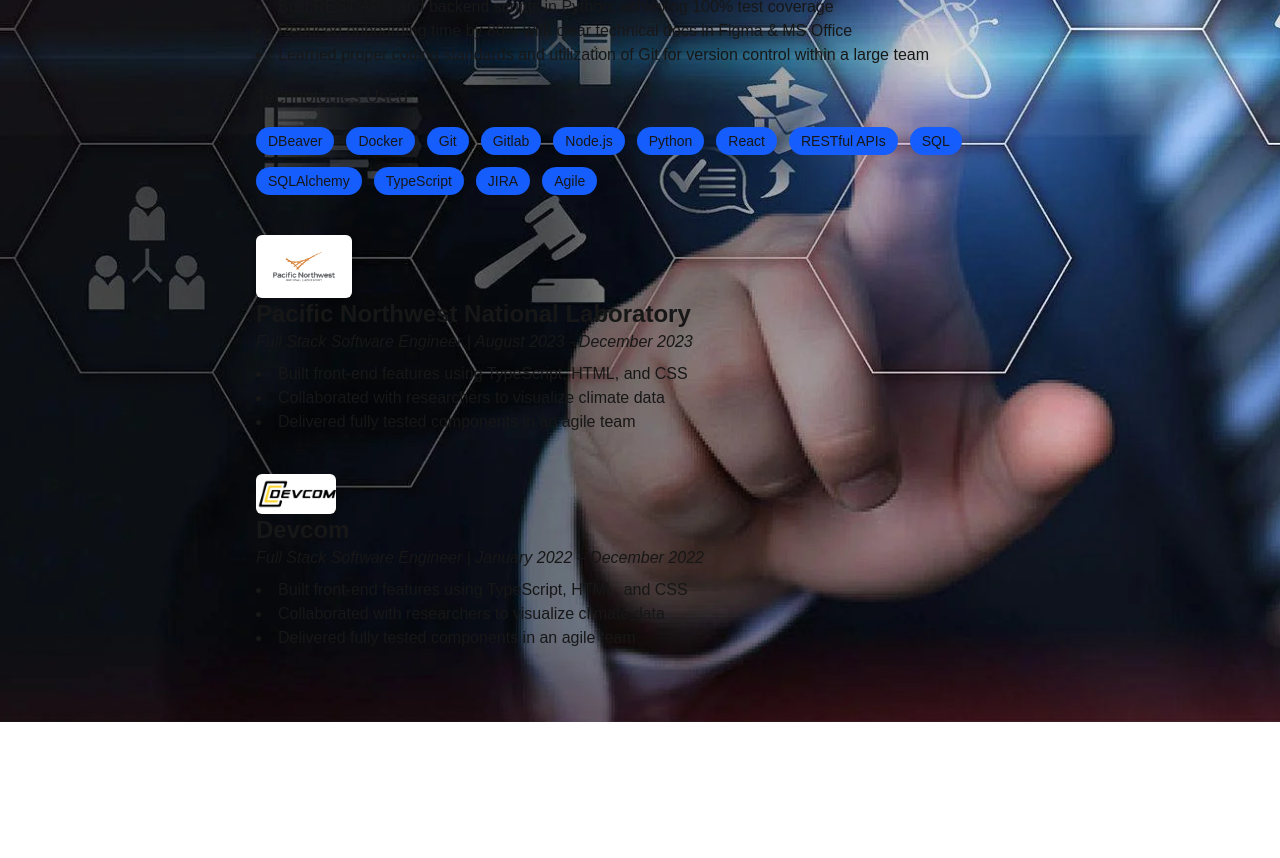
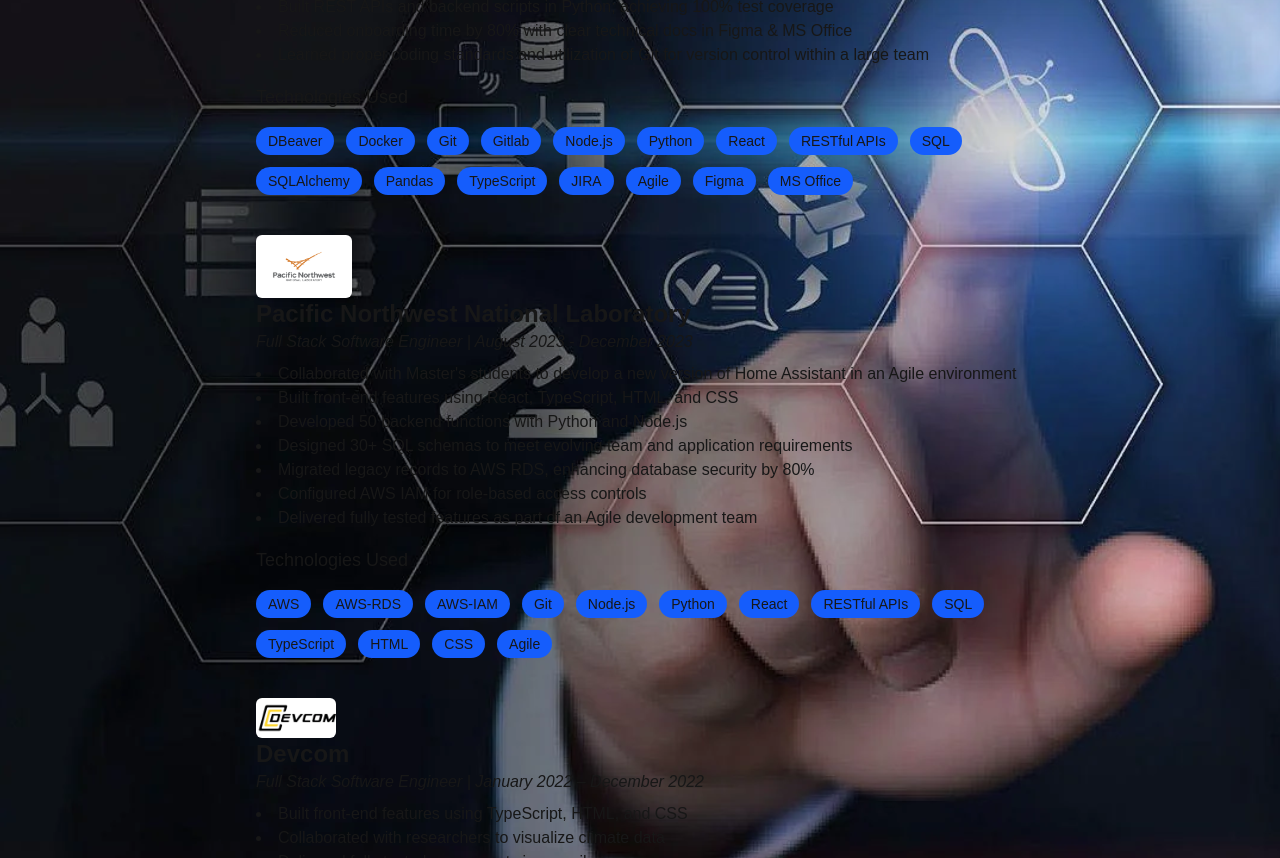
Before and after one commit to AlexisNavarro/portfolio, a Next.js app in the folder my-portfolio/: page /experience in a window 1280 px wide. Shown: the part 340-1198 px from the top of the page. Before the commit the page ends 1062 px from the top, so only its background shows below. Built offline with nearby package versions, Linux system fonts and the light colour scheme.

Commit message:
fixed typos and added info to the PNNL section

```diff
--- a/my-portfolio/src/app/experience/page.tsx
+++ b/my-portfolio/src/app/experience/page.tsx
@@ -4,7 +4,7 @@ import Image from "next/image";
 export default function ExperiencePage() {
   return (
     <main className="min-h-screen p-8 pt-20 text-center bg-cover bg-center"
-    style={{backgroundImage: 'url("/backgrounds/background.webp")'}}
+      style={{ backgroundImage: 'url("/backgrounds/background.webp")' }}
     >
       <h1 className="text-4xl font-bold mb-8">Professional Experience</h1>
 
@@ -31,12 +31,13 @@ export default function ExperiencePage() {
           <li>Reduced onboarding time by 80% with clear technical docs in Figma & MS Office</li>
           <li>Learned proper coding standards and utilization of Git for version control within a large team</li>
         </ul>
+
         <h2 className="text-lg font-medium mt-4 mb-4">Technologies Used</h2>
         <div className="flex flex-wrap gap-3">
           {[
             "DBeaver", "Docker", "Git", "Gitlab", "Node.js",
             "Python", "React", "RESTful APIs", "SQL",
-            "SQLAlchemy", "TypeScript", "JIRA", "Agile"
+            "SQLAlchemy", "Pandas", "TypeScript", "JIRA", "Agile", "Figma", "MS Office"
           ].map((tech) => (
             <span key={tech} className="bg-blue-600 px-3 py-1 rounded-full text-sm">
               {tech}
@@ -68,10 +69,27 @@ export default function ExperiencePage() {
           Full Stack Software Engineer | August 2023 - December 2023
         </p>
         <ul className="list-disc list-inside mt-2 text-white-700">
-          <li>Built front-end features using TypeScript, HTML, and CSS</li>
-          <li>Collaborated with researchers to visualize climate data</li>
-          <li>Delivered fully tested components in an agile team</li>
+          <li>Collaborated with Master's students to develop a new version of Home Assistant in an Agile environment</li>
+          <li>Built front-end features using React, TypeScript, HTML, and CSS</li>
+          <li>Developed 50 backend functions with Python and Node.js</li>
+          <li>Designed 30+ SQL schemas to meet evolving team and application requirements</li>
+          <li>Migrated legacy records to AWS RDS, enhancing database security by 80%</li>
+          <li>Configured AWS IAM for role-based access controls</li>
+          <li>Delivered fully tested features as part of an Agile development team</li>
         </ul>
+
+        <h2 className="text-lg font-medium mt-4 mb-4">Technologies Used</h2>
+        <div className="flex flex-wrap gap-3">
+          {[
+            "AWS", "AWS-RDS", "AWS-IAM", "Git",
+            "Node.js", "Python", "React", "RESTful APIs",
+            "SQL", "TypeScript", "HTML", "CSS", "Agile"
+          ].map((tech) => (
+            <span key={tech} className="bg-blue-600 px-3 py-1 rounded-full text-sm">
+              {tech}
+            </span>
+          ))}
+        </div>
       </div>
 
 
@@ -82,7 +100,7 @@ export default function ExperiencePage() {
           {/*Devcom logo */}
 
           <Image src="/logos/devcom_logo.webp"
-            alt="Hiller Measurments Logo"
+            alt="Devcom Logo"
             width={80}
             height={80}
             className="object-contain rounded-md" />
```
